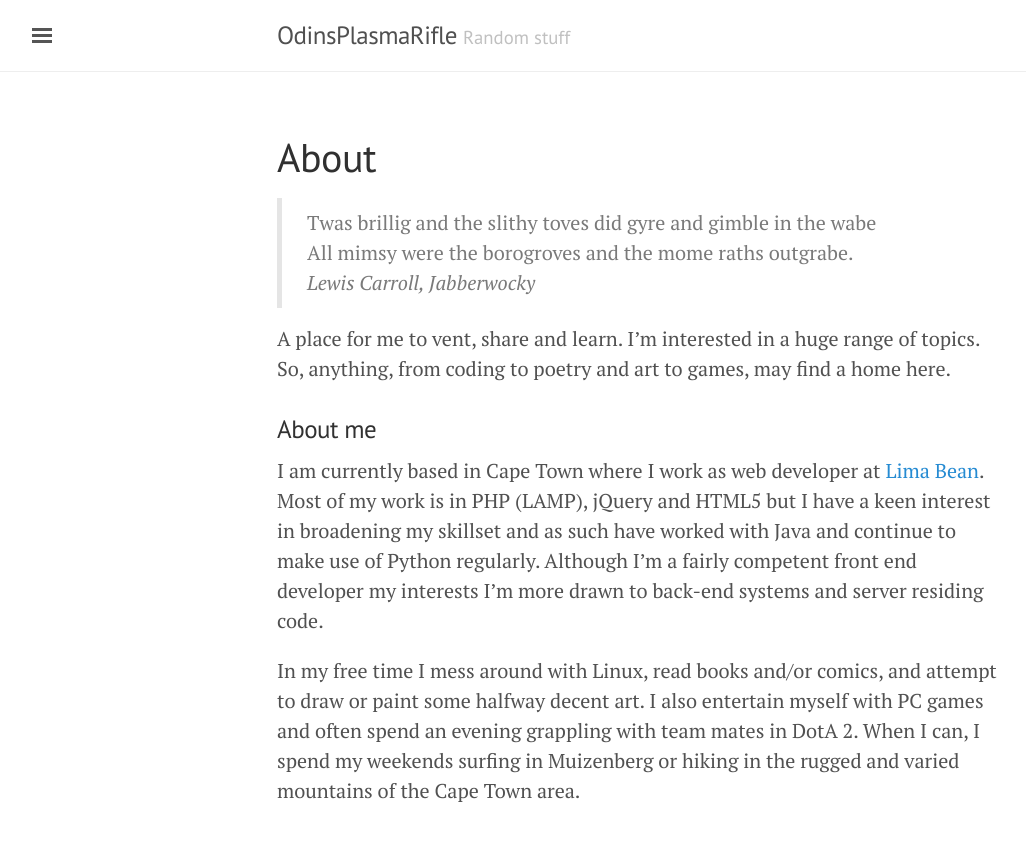
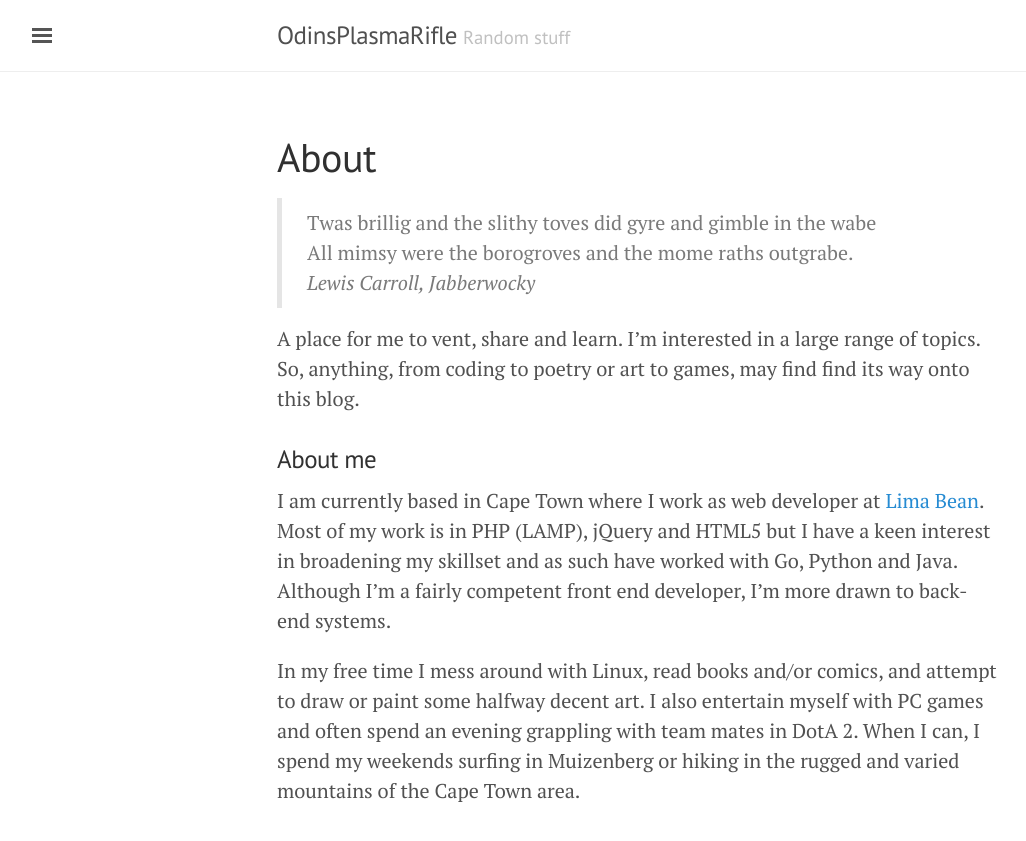
Before and after one commit to OdinsPlasmaRifle/old.odinsplasmarifle.github.io, a Jekyll site: the page built from about.md, in a window 1280 px wide. Shown: the top 841 px of the page, without its empty margins (3-1029 px from the left). Built offline with Jekyll 4.4.1, drawn with Linux system fonts in a browser that asks for light colours.

Commit message:
Fixed grammer. Updated about text

```diff
--- a/about.md
+++ b/about.md
@@ -7,10 +7,10 @@ title: About
 > All mimsy were the borogroves and the mome raths outgrabe.
 > <cite>Lewis Carroll, Jabberwocky</cite>
 
-A place for me to vent, share and learn. I'm interested in a huge range of topics. So, anything, from coding to poetry and art to games, may find a home here.
+A place for me to vent, share and learn. I'm interested in a large range of topics. So, anything, from coding to poetry or art to games, may find find its way onto this blog.
 
 ### About me
 
-I am currently based in Cape Town where I work as web developer at [Lima Bean](http://limabean.agency). Most of my work is in PHP (LAMP), jQuery and HTML5 but I have a keen interest in broadening my skillset and as such have worked with Java and continue to make use of Python regularly. Although I'm a fairly competent front end developer my interests I'm more drawn to back-end systems and server residing code.
+I am currently based in Cape Town where I work as web developer at [Lima Bean](http://limabean.agency). Most of my work is in PHP (LAMP), jQuery and HTML5 but I have a keen interest in broadening my skillset and as such have worked with Go, Python and Java. Although I'm a fairly competent front end developer, I'm more drawn to back-end systems.
 
 In my free time I mess around with Linux, read books and/or comics, and attempt to draw or paint some halfway decent art. I also entertain myself with PC games and often spend an evening grappling with team mates in DotA 2. When I can, I spend my weekends surfing in Muizenberg or hiking in the rugged and varied mountains of the Cape Town area.
```
